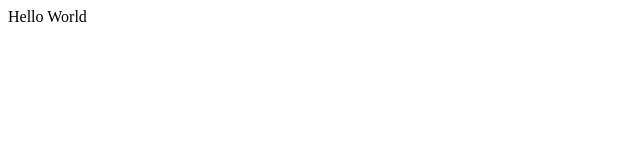
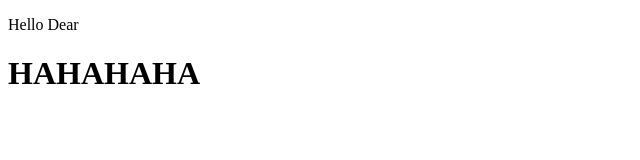
Before and after one commit to zakifahmii/latihan-git, a plain HTML site: page index.html in a window 1280 px wide. Shown: the whole page, without its empty margins (0-640 px from the left). Drawn offline with Linux system fonts and the light colour scheme.

Commit message:
index.html berubah lagi

```diff
--- a/index.html
+++ b/index.html
@@ -8,7 +8,8 @@
 </head>
 
 <body>
-    Hello World
+    <p>Hello Dear</p>
+    <h1>HAHAHAHA</h1>
 </body>
 
 </html>
```
